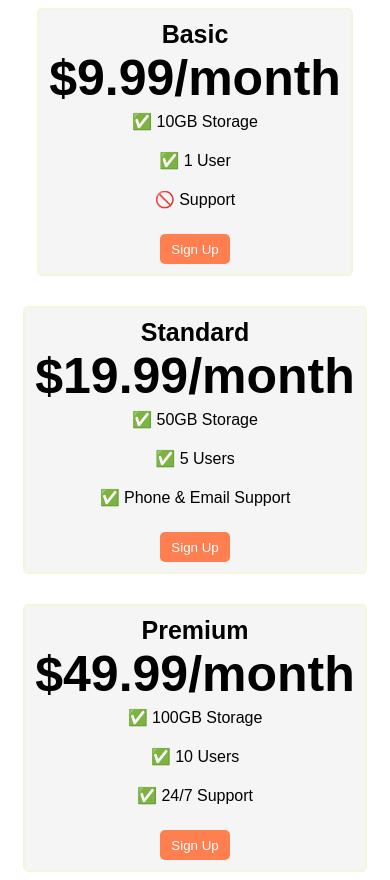
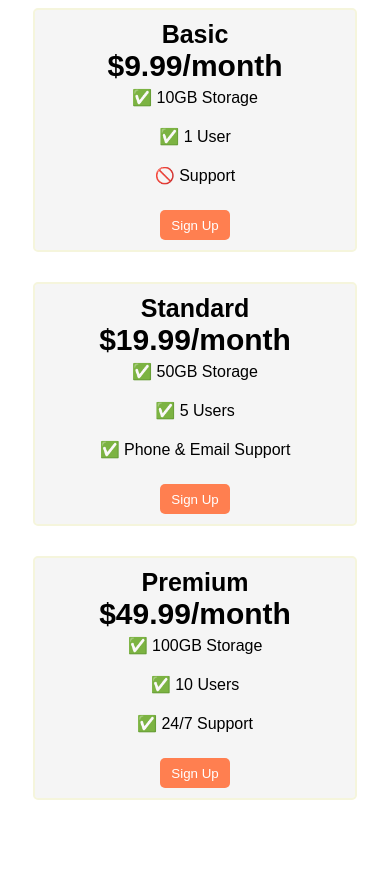
Before and after one commit to thanhemdz/flex-box, a plain HTML site: page index.html in a window 390 px wide. After the commit the page ends 844 px from the top, so only its background shows below. Drawn offline with Linux system fonts and the light colour scheme.

Commit message:
Update mystyle.css

```diff
--- a/mystyle.css
+++ b/mystyle.css
@@ -1,3 +1,4 @@
+@media (min-width :1001px) {
     .pricing-container{
         display: flex;
         justify-content: center;
@@ -48,11 +49,58 @@ button{
         align-self: center;
         margin-top: 0px;
     }
-@media (max-width: 600px) {
+}
+@media only screen and (max-width: 1000px) {
     .pricing-container{
+
     display: flex;
     flex-direction: column;
     height: 100%;
+    align-items: center;
     gap: 30px;
     }
+    .pricing-plan{
+        border: 2px solid beige;
+        background-color: whitesmoke;
+        border-radius: 5px;
+        max-width: 400px;
+        width: 300px;
     }
+    .pricing-plan {
+        padding: 10px 10px;
+        display: flex;
+        flex-direction: column;
+        justify-content: center;
+    }
+    .plan-title{
+        text-align: center;
+        font-size: 25px;
+        font-weight: bold;
+    }
+    .plan-price{
+         text-align: center;
+        font-size: 30px;
+        font-weight: bold;
+    }
+    .plan-features{
+        list-style: none;
+        text-align: center;
+        padding: 5px 5px;
+        margin-top: 0px;
+        margin-bottom: 0px;
+
+    }
+    li{
+        margin-bottom: 20px;
+    }
+    button{
+        border: 0px;
+        height: 30px;
+        width: 70px;
+        border-radius: 5px;
+        background-color: coral;
+        color: white;
+        align-self: center;
+        margin-top: 0px;
+    }
+}
```
Lines whose indentation alone changed are shown as unchanged.
